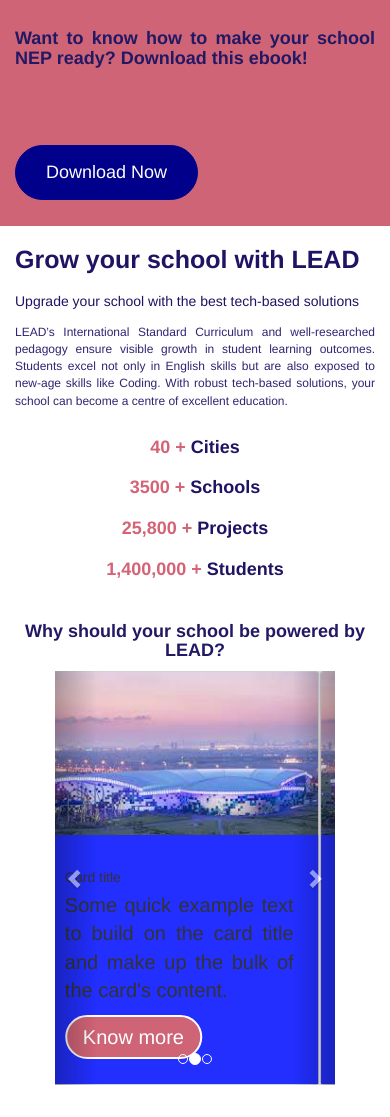
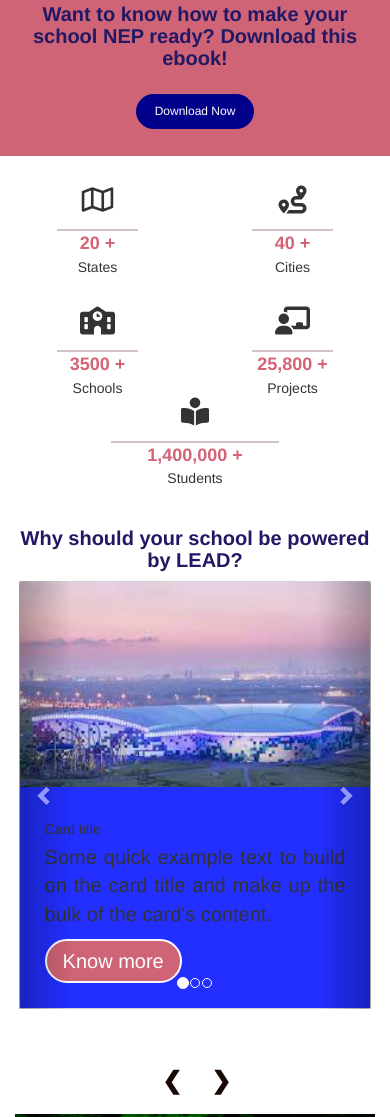
Before and after one commit to abhishek6307/future-gurukul-about-company, a plain HTML site: page index.html in a window 390 px wide. Shown: the part 429-1546 px from the top of the page. Drawn offline with nearby package versions, Linux system fonts and the light colour scheme.

Commit message:
Initial commit 2

```diff
--- a/index.html
+++ b/index.html
@@ -5,15 +5,11 @@
   <meta charset="utf-8">
   <meta name="viewport" content="width=device-width, initial-scale=1">
   <title>Bootstrap demo</title>
-  <link rel="stylesheet" href="https://cdnjs.cloudflare.com/ajax/libs/twitter-bootstrap/3.3.7/css/bootstrap.min.css">
-  <link rel="stylesheet" href="https://cdnjs.cloudflare.com/ajax/libs/font-awesome/4.7.0/css/font-awesome.css">
+  <script src="https://kit.fontawesome.com/97487ebb3c.js" crossorigin="anonymous"></script>
   <link rel="stylesheet" href="https://cdnjs.cloudflare.com/ajax/libs/OwlCarousel2/2.2.1/assets/owl.carousel.min.css">
-  <link rel="stylesheet"
-    href="https://cdnjs.cloudflare.com/ajax/libs/OwlCarousel2/2.2.1/assets/owl.theme.default.min.css">
   <link href="https://cdn.jsdelivr.net/npm/bootstrap@5.2.2/dist/css/bootstrap.min.css" rel="stylesheet">
   <link rel="stylesheet" href="https://maxcdn.bootstrapcdn.com/bootstrap/3.4.1/css/bootstrap.min.css">
-  <script src="https://ajax.googleapis.com/ajax/libs/jquery/3.6.0/jquery.min.js"></script>
-  <script src="https://maxcdn.bootstrapcdn.com/bootstrap/3.4.1/js/bootstrap.min.js"></script>
+
   <link rel="stylesheet" href="style.css">
 </head>
 
@@ -27,7 +23,7 @@
       <div class="row">
         <nav aria-label="breadcrumb" class="breadcrumb-nav">
           <ol class="breadcrumb mt-5" style="font-size: 16px;">
-            <li class="breadcrumb-item text-white" ><a href="#">Home</a></li>
+            <li class="breadcrumb-item text-white"><a href="#">Home</a></li>
             <li class="breadcrumb-item active text-white" aria-current="page">School Owner</li>
           </ol>
         </nav>
@@ -36,7 +32,8 @@
             Digital Learning Solutions to make your school the best one in your area.
 
           </h2>
-          <p class="primary-para text-white mb-5">The STEM education system transform your school through tech based solutions.</p>
+          <p class="primary-para text-white mb-5">The STEM education system transform your school through tech based
+            solutions.</p>
           <ul class="home-list text-white mb-5">
             <li>Teacher Capability System</li>
             <li>School Education System</li>
@@ -60,7 +57,7 @@
             Want to know how to make your school NEP ready? Download this ebook!
           </h2>
         </div>
-        <div class="col-md-3 d-flex align-items-center justify-content-unset">
+        <div class="col-md-3 d-flex align-items-center dbb justify-content-unset">
           <button class="btn btn-download">Download Now</button>
         </div>
 
@@ -69,8 +66,8 @@
   </section>
   <section class="sections" id="more-data">
     <div class="container ">
-      <div class="row d-flex align-items-center justify-content-between">
-        <div class="col-md-6">
+      <div class="row data-row-lg d-flex align-items-center justify-content-between">
+        <div class="col-md-6 data-content-area">
           <h2 class="primary-heading">
             Grow your school with LEAD
           </h2>
@@ -97,6 +94,39 @@
           <div class="tertiary-heading mt-4">
             <span class="data-value">1,400,000 + </span><span class="data-name">Students</span>
           </div>
+        </div>
+      </div>
+      <div class="row data-row-sm d-flex align-items-center justify-content-center text-center">
+        <div class="col-6 mt-5">
+          <i class="fa-regular fa-2x mb-4 fa-map"></i>
+          <hr>
+          <span class="data-value">20 + </span>
+          <div>States</div>
+        </div>
+        <div class="col-6 mt-5">
+       <i class="fa-solid fa-2x mb-4 fa-route"></i>
+          <hr>
+          <span class="data-value">40 + </span>
+          <div>Cities</div>
+        </div>
+
+        <div class="col-6 mt-5">
+          <i class="fa-solid fa-2x mb-4 fa-school"></i>
+          <hr>
+          <span class="data-value">3500 +  </span>
+          <div>Schools</div>
+        </div>
+        <div class="col-6 mt-5">
+          <i class="fa-solid fa-2x mb-4 fa-chalkboard-user"></i>
+          <hr>
+          <span class="data-value">25,800 +</span>
+          <div>Projects</div>
+        </div>
+        <div class="col-12">
+          <i class="fa-solid fa-2x mb-4 fa-book-open-reader"></i>
+          <hr>
+          <span class="data-value">1,400,000 + </span>
+          <div>Students</div>
         </div>
       </div>
     </div>
@@ -194,33 +224,36 @@
             <!-- Wrapper for slides -->
             <div class="carousel-inner">
               <div class="item active">
-                <div class="card" >
+                <div class="card">
                   <img class="card-img-top" src="download.jfif" alt="Card image cap">
                   <div class="card-body">
                     <h5 class="card-title">Card title</h5>
-                    <p class="card-text">Some quick example text to build on the card title and make up the bulk of the card's content.</p>
+                    <p class="card-text">Some quick example text to build on the card title and make up the bulk of the
+                      card's content.</p>
                     <a href="#" class="btn btn-know-more">Know more</a>
                   </div>
                 </div>
               </div>
 
               <div class="item">
-                <div class="card" >
+                <div class="card">
                   <img class="card-img-top" src="download.jfif" alt="Card image cap">
                   <div class="card-body">
                     <h5 class="card-title">Card title</h5>
-                    <p class="card-text">Some quick example text to build on the card title and make up the bulk of the card's content.</p>
+                    <p class="card-text">Some quick example text to build on the card title and make up the bulk of the
+                      card's content.</p>
                     <a href="#" class="btn btn-know-more">Know more</a>
                   </div>
                 </div>
               </div>
 
               <div class="item">
-                <div class="card" >
-                  <img class="card-img-top" src="download.jfif"alt="Card image cap">
+                <div class="card">
+                  <img class="card-img-top" src="download.jfif" alt="Card image cap">
                   <div class="card-body " style="box-sizing: border-box;">
                     <h5 class="card-title">Card title</h5>
-                    <p class="card-text">Some quick example text to build on the card title and make up the bulk of the card's content.</p>
+                    <p class="card-text">Some quick example text to build on the card title and make up the bulk of the
+                      card's content.</p>
                     <a href="#" class="btn btn-know-more">Know more</a>
                   </div>
                 </div>
@@ -245,10 +278,17 @@
   <section>
     <div class="container">
       <div class="row d-flex align-items-center justify-content-center video-row">
-        <div class="col-lg-4 col-md-6 ">
-          <h2 class="text-center text-justify primary-heading mb-5">What Successful Schools Owners <i class="pink-color"> say about us ....</i></h2>
-          <button class="btn btn-download vdo-btns">View all bvjsdjzzzzs</button>
-          <button class="btn btn-download view-all" style="display: none;">View all</button>
+        <div class="col-lg-4 col-sm-6 ">
+          <h2 class="text-center text-justify primary-heading mb-5">What Successful Schools Owners <i
+              class="pink-color"> say about us ....</i></h2>
+          <button class="btn btn-download vdo-btns">View all bvjsdjhgdsj</button>
+          <!-- buttons aftre 767 px  -->
+
+          <a class="prvsbtn btns-md-size" onclick="plusSlides(-1)" style="display: none;">&#10094;</a>
+          <button class="btn  btn-download view-all mb-4" style="display: none;">View all</button>
+          <a class="nxtbtn btns-md-size" onclick="plusSlides(1)" style="display: none;">&#10095;</a>
+          <!-- buttons aftre 767 px  -->
+
 
           <button class="btn btn-download prev-next vdo-btns">
             <a class="prvsbtn" onclick="plusSlides(-1)">&#10094;</a>
@@ -257,27 +297,35 @@
 
         </div>
         <div class="sl-shcont container ">
+          <button class="btns-main-sm-size d-flex align-items-center justify-content-center flex-row" style="display: none;">
+            <a class="prvsbtn btns-sm-size" onclick="plusSlides(-1)" style="display: none;">&#10094;</a>
+            <a class="nxtbtn btns-sm-size" onclick="plusSlides(1)" style="display: none;">&#10095;</a>
 
+          </button>
           <!-- Full-width images with number and caption txts -->
           <div class="myslds fadess">
 
             <img src="photo.jfif" style="width:100%;height: 300px;">
             <div class="primary-para text-center mb-2"><i class="pink-color"> Mrs. Nirmala Marian Chandra. </i></div>
-            <div class="primary-para text-center mb-2"><i class="pink-color">Director, St. Pauls School, Gorakhpur Uttar pradesh</i> </div>
+            <div class="primary-para text-center mb-2"><i class="pink-color">Director, St. Pauls School, Gorakhpur Uttar
+                pradesh</i> </div>
+
           </div>
 
           <div class="myslds fadess">
 
             <img src="photo.jfif" style="width:100%;height: 300px;">
             <div class="primary-para text-center mb-2"> <i class="pink-color"> Mr. Pawan Singh Chauhan</i></div>
-            <div class="primary-para text-center mb-2"><i class="pink-color">Director, St. xaviers School, Gorakhpur Uttar pradesh</i> </div>
+            <div class="primary-para text-center mb-2"><i class="pink-color">Director, St. xaviers School, Gorakhpur
+                Uttar pradesh</i> </div>
           </div>
 
           <div class="myslds fadess">
 
             <img src="photo.jfif" style="width:100%;height: 300px;">
             <div class="primary-para text-center mb-2"><i class="pink-color"> Mr Shyam Mukharjee</i></div>
-            <div class="primary-para text-center mb-2"><i class="pink-color">Director, Army Public School, Gorakhpur Uttar pradesh</i> </div>
+            <div class="primary-para text-center mb-2"><i class="pink-color">Director, Army Public School, Gorakhpur
+                Uttar pradesh</i> </div>
           </div>
 
           <!-- prvsbtn and prvsbtnious buttons -->
--- a/style.css
+++ b/style.css
@@ -1,45 +1,72 @@
-*{
+* {
 	margin: 0;
 	padding: 0;
 	/* box-sizing: border-box; */
 }
-.row{
+
+@media only screen and (min-width: 1200px) {
+	.prev-next {
+		position: relative !important;
+		bottom: -1px !important;
+		left: -126px !important;
+		border: 1px solid black;
+	}
+}
+.data-row-sm{
+	display: none !important;
+}
+.btns-main-sm-size{
+	display: none !important;
+}
+hr{
+	border: 0;
+    margin: 0 auto;
+    width: 45%;
+    border-top: 2px solid #541313;
+}
+
+.row {
 	text-align: justify;
 }
-.breadcrumb-nav{
+
+.breadcrumb-nav {
 	margin-bottom: 2rem;
 }
-.primary-heading{
+
+.primary-heading {
 	color: #1f1463;
 	font-size: 3.5rem;
 	font-weight: 700;
 }
 
-.primary-para{
+.primary-para {
 	color: #302572;
-    font-size:2.2rem;
-    font-weight:500;
+	font-size: 2.2rem;
+	font-weight: 500;
 }
 
 
-.home-list{
+.home-list {
 	font-size: 1.6rem;
 	color: #302572;
 	font-weight: 400;
 	/* padding-left: 1.2rem; */
 }
 
-#below-home{
+#below-home {
 	background-color: rgb(207, 100, 118);
-    height: 250px;
+	height: 180px;
 }
-.below-home-row{
-    height: 257px;
+
+.below-home-row {
+	height: 160px;
 }
+
 .breadcrumb {
 	background-color: #1f1463;
 }
-.btn-download{
+
+.btn-download {
 	padding: 14px 30px;
 	background-color: darkblue;
 	color: #fffcfc;
@@ -47,7 +74,10 @@
 	border: 1px solid darkblue;
 	font-size: 1.8rem;
 }
-.btn-know-more, .btn-know-more:hover, .btn-know-more:active{
+
+.btn-know-more,
+.btn-know-more:hover,
+.btn-know-more:active {
 	border: 2px solid;
 	padding: 6px 16px;
 	background-color: rgb(207 100 118);
@@ -55,66 +85,81 @@
 	border-radius: 28px;
 	font-size: 1.8rem;
 }
-.btn-download:hover{
+
+.btn-download:hover {
 	border: 1px solid darkblue;
 	/* padding: 10px 42px; */
 	background: rgb(26, 26, 202);
 	color: white;
 }
 
-.prev-next:active{
+.prev-next:active {
 	border: 1px solid darkblue;
 	/* padding: 10px 42px; */
 	background: rgb(26, 26, 202) !important;
 	color: white;
 }
-.secondary-heading{
+
+.secondary-heading {
 	color: #221864;
 	font-size: 3rem;
 	font-weight: 700;
 }
-.tertiary-heading{
+
+.tertiary-heading {
 	color: #1f1463;
 	font-size: 2.2rem;
 	font-weight: 400;
 }
-.horizontal-line{
+
+.horizontal-line {
 	height: 279px;
 	border-left: 3px solid rgb(190, 125, 125);
 	margin: 28px 0px 0px 8rem;
 }
-.secondary-para{
+
+.secondary-para {
 	color: #302572;
-    font-size:1.6rem;
-    font-weight:400;
+	font-size: 1.6rem;
+	font-weight: 400;
 }
 
-.data-value{
+.data-value {
 	color: rgb(212, 99, 118);
 	font-weight: 600;
 	font-size: 2.5rem;
 }
-.pink-color{
+
+.pink-color {
 	color: rgb(212, 99, 118);
 	font-weight: 600;
 	/* font-size: 2.5rem; */
 	font-style: normal;
 }
-.data-name{
+
+.data-name {
 	color: #1f1463;
 	font-weight: 600;
 	font-size: 2rem;
 }
+
 /* slider  */
 
-@media (min-width: 768px){
+@media (min-width: 768px) {
 	.col-md-1 {
 		flex: 0 0 auto;
 		width: 5.333333%;
 	}
 }
-@media (min-width: 1400px){
-.container, .container-lg, .container-md, .container-sm, .container-xl, .container-xxl {
+
+@media (min-width: 1400px) {
+
+	.container,
+	.container-lg,
+	.container-md,
+	.container-sm,
+	.container-xl,
+	.container-xxl {
 		max-width: 1230px;
 	}
 }
@@ -125,8 +170,9 @@
 #testimonial_area {
 	padding: 10% 0;
 }
+
 .box-area {
-	padding:0 0 20px 0px;
+	padding: 0 0 20px 0px;
 	position: relative;
 	display: block;
 	background: #222fff;
@@ -136,6 +182,7 @@
 	box-shadow: rgba(0, 0, 0, 0.35) 0px 5px 15px;
 	margin: 40px 0;
 }
+
 .box-area h5 {
 	font-size: 16px;
 	font-weight: 700;
@@ -145,6 +192,7 @@
 	text-transform: uppercase;
 	letter-spacing: 1px;
 }
+
 .box-area span {
 	color: #262626;
 	display: block;
@@ -152,9 +200,11 @@
 	margin: 0 0 10px;
 	font-weight: 400;
 }
+
 .box-area .content {
 	color: #262626;
 }
+
 .box-area .img-area {
 	width: 90px;
 	height: 90px;
@@ -169,25 +219,31 @@
 	/* border-radius: 50%; */
 	box-shadow: 0 5px 4px rgba(0, 0, 0, 0.5);
 }
+
 .box-area .img-area img {
 	width: 100%;
 	height: auto;
 	border-radius: 50%;
 }
+
 .socials {
 	margin-top: 30px;
 }
+
 .socials i {
 	margin: 0 10px;
 	color: #0a69ed;
 	font-size: 18px;
 }
+
 #testimonial_area .owl-nav {
 	position: absolute;
 	top: 50%;
 	width: 100%;
 }
-#testimonial_area .owl-prev, #testimonial_area .owl-next {
+
+#testimonial_area .owl-prev,
+#testimonial_area .owl-next {
 	width: 40px;
 	height: 40px;
 	line-height: 40px;
@@ -197,29 +253,37 @@
 	background: #fff;
 	position: absolute;
 }
+
 #testimonial_area .owl-prev {
 	left: -60px;
 	top: -30px;
 }
+
 #testimonial_area .owl-next {
 	right: -60px;
 	top: -30px;
 }
-.card-body{
-	padding: 25px;font-size: 2rem;
-}
-.card-body a{
+
+.card-body {
+	padding: 25px;
 	font-size: 2rem;
 }
+
+.card-body a {
+	font-size: 2rem;
+}
+
 @media only screen and (max-width: 991px) {
 	.owl-nav {
 		display: block;
 	}
 }
+
 @media only screen and (max-width: 767px) {
 	.box-area {
 		text-align: center;
 	}
+
 	.owl-nav {
 		display: none;
 	}
@@ -242,7 +306,8 @@
 }
 
 /* nxtbtn & prvsbtnious buttons */
-  .prvsbtn, .nxtbtn {
+.prvsbtn,
+.nxtbtn {
 	cursor: pointer;
 	/* position: absolute; */
 	/* top: 50%; */
@@ -265,18 +330,22 @@
 
 
 /* On hover, add a black background color with a little bit see-through */
-  .prvsbtn:hover, .nxtbtn:hover {
+.prvsbtn:hover,
+.nxtbtn:hover {
 	/* background-color: rgba(0,0,0,0.8); */
 }
-  .prev-next{
+
+.prev-next {
 	position: relative;
 	bottom: 55px;
 	left: 97px;
 	border: 1px solid black;
 }
-  .image-and-text{
+
+.image-and-text {
 	margin-left: 12rem;
 }
+
 /* Caption text */
 .txts {
 	color: #f2f2f2;
@@ -301,7 +370,8 @@
 /* The dots/bullets/indicators */
 
 
-  .activess, .dot:hover {
+.activess,
+.dot:hover {
 	background-color: #717171;
 }
 
@@ -312,114 +382,247 @@
 }
 
 @keyframes fadess {
-	from {opacity: .4}
-	to {opacity: 1}
+	from {
+		opacity: .4
 	}
-  .card-body{
+
+	to {
+		opacity: 1
+	}
+}
+
+.card-body {
 	background-color: #222fff;
 }
 
-  #about-company-home{
+#about-company-home {
 	background-color: #1f1463;
 	color: white;
 }
+
 @media only screen and (max-width: 991px) {
-	.video-row{
+	.video-row {
 		flex-direction: column-reverse;
 	}
-	.data-value{
+
+	.data-value {
 		font-size: 1.4rem;
 	}
-	.data-name{
+
+	.data-name {
 		font-size: 1.4rem;
 	}
-	.primary-heading{
+
+	.primary-heading {
 		font-size: 3rem;
 	}
-	.secondary-heading{
+
+	.secondary-heading {
 		font-size: 2.2rem;
 	}
-	.tertiary-heading{
+
+	.tertiary-heading {
 		font-size: 1.7rem;
 	}
-	.primary-para{
+
+	.primary-para {
 		font-size: 1.8rem;
 	}
-	.secondary-para{
+
+	.secondary-para {
 		font-size: 1.4rem;
 	}
-	.home-list{
+
+	.home-list {
 		font-size: 1.3rem;
 	}
+
+	.owl-next{
+		right: -40px !important;
 	}
+
+}
+
+
+
+
+
+
+
 @media only screen and (max-width: 767px) {
-	.horizontal-line{
+	.horizontal-line {
 		display: none;
 	}
-	.testmonial_slider_area{
+
+	.testmonial_slider_area {
 		display: none !important;
 	}
-	#myCarousel{
+
+	#myCarousel {
 		display: block !important;
 	}
-	.vdo-btns{
+
+	.vdo-btns {
 		display: none;
 	}
-	.view-all{
+
+	.view-all {
 		display: block !important;
-		width: 37%;
+		width: 60%;
 		margin: 0 auto;
 	}
-	.data{
+
+	.btns-md-size{
+		display: block !important;
+	}
+
+	.prvsbtn {
+		position: absolute;
+		top: 117px;
+		left: -22px;
+
+		font-size: 24px;
+		border-radius: 32%;
+		width: 49px;
+	}
+
+	.nxtbtn {
+		position: absolute;
+		position: absolute;
+		top: 117px;
+
+		border-radius: 32%;
+		width: 49px;
+		font-size: 24px;
+		left: 230px;
+	}
+
+	.data {
 		display: flex;
 		align-items: center;
 		justify-content: center;
 		flex-direction: column;
 	}
+
 	.prev-next {
 		position: relative;
 		bottom: 0;
 		left: -123px;
 	}
-	.owl-item{
+
+	.owl-item {
 		width: 450px !important;
 		margin-right: 60px !important;
 	}
-	.card{
+
+	.card {
 		width: 51rem;
 	}
-	.primary-heading{
+
+	.primary-heading {
 		font-size: 2.5rem;
 	}
-	.secondary-heading{
+
+	.secondary-heading {
+		font-size: 2rem;
+		text-align: center;
+	}
+
+	.tertiary-heading {
+		font-size: 1.4rem;
+	}
+
+	.primary-para {
+		font-size: 1.4rem;
+	}
+
+	.secondary-para {
+		font-size: 1.2rem;
+	}
+
+	.home-list {
+		font-size: 1.1rem;
+	}
+
+	.data-value {
 		font-size: 1.8rem;
 	}
-	.tertiary-heading{
-		font-size: 1.4rem;
+
+	.data-name {
+		font-size: 1.8rem;
 	}
-	.primary-para{
-		font-size: 1.4rem;
+
+	.dbb{
+		justify-content: center !important;
 	}
-	.secondary-para{
+	.btn-download {
+		padding: 8px 18px;
 		font-size: 1.2rem;
 	}
-	.home-list{
-		font-size: 1.1rem;
+	.data-row-lg{
+		display: none !important;
 	}
-	.data-value{
-		font-size: 1.8rem;
-	}
-	.data-name{
-		font-size: 1.8rem;
+	.data-row-sm{
+		display: flex !important;
 	}
 }
-  @media only screen and (max-width: 578px) {
-	.card{
+
+@media only screen and (max-width: 575px) {
+	.card {
 		width: 100%;
 	}
+
 	.carousel {
 
-		width: 78% !important;
+		width: 98% !important;
 		margin: 0 auto !important;
 	}
+
+	.view-all {
+		display: block !important;
+		width: 30%;
+		margin: 0 auto;
 	}
+	.btns-md-size{
+		display: none !important;
+	}
+	.btns-main-sm-size{
+		display: flex !important;
+		width: 40%;
+		margin: 0 auto;
+		border: none;
+		background-color: transparent;
+	}
+	.btns-sm-size{
+		display: block !important;
+	}
+	.prvsbtn {
+		position: inherit;
+		top: 100px;
+		left: 134px;
+		font-size: 24px;
+		border-radius: 32%;
+		width: 49px;
+	}
+
+	.nxtbtn {
+		position: inherit;
+		top: 100px;
+		border-radius: 32%;
+		width: 49px;
+		font-size: 24px;
+		left: 388px;
+	}
+}
+
+@media (min-width: 768px) {
+	.col-sm-6 {
+		width: 39% !important;
+	}
+}
+
+@media (min-width: 768px) {
+	.col-sm-6 {
+		width: 39% !important;
+	}
+}
```
Lines whose indentation alone changed are shown as unchanged.
